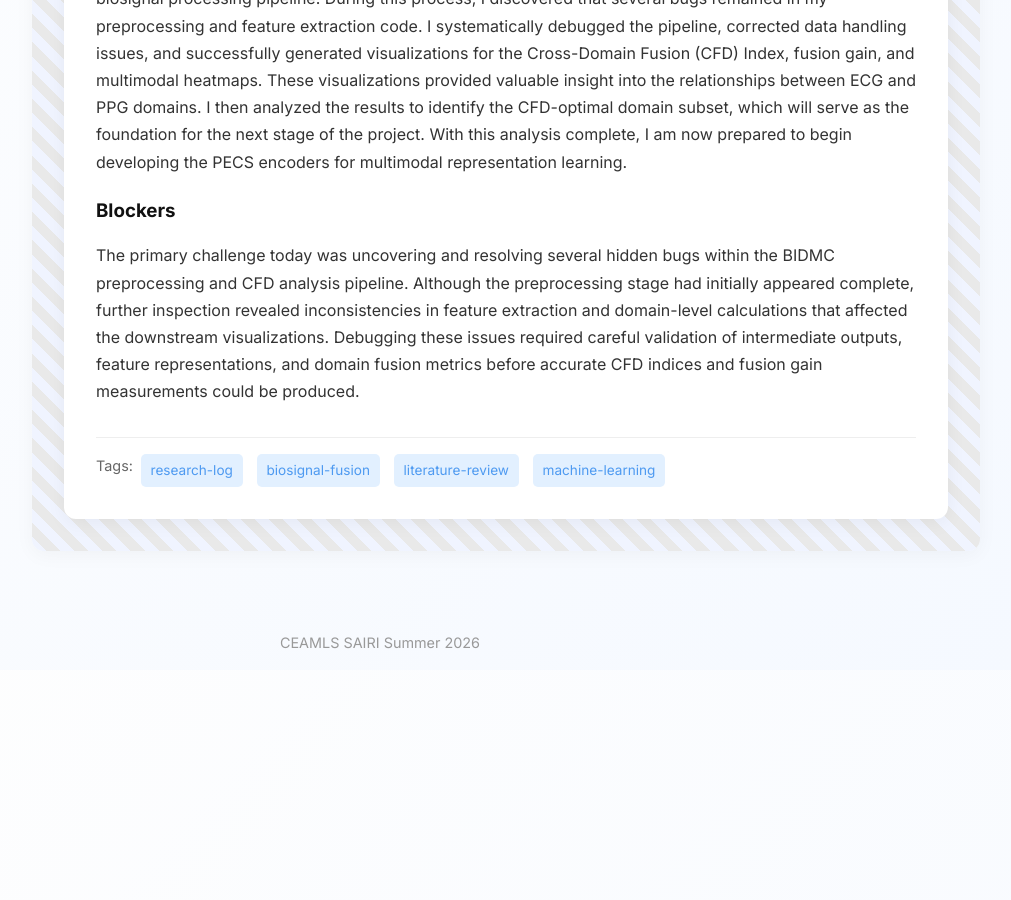
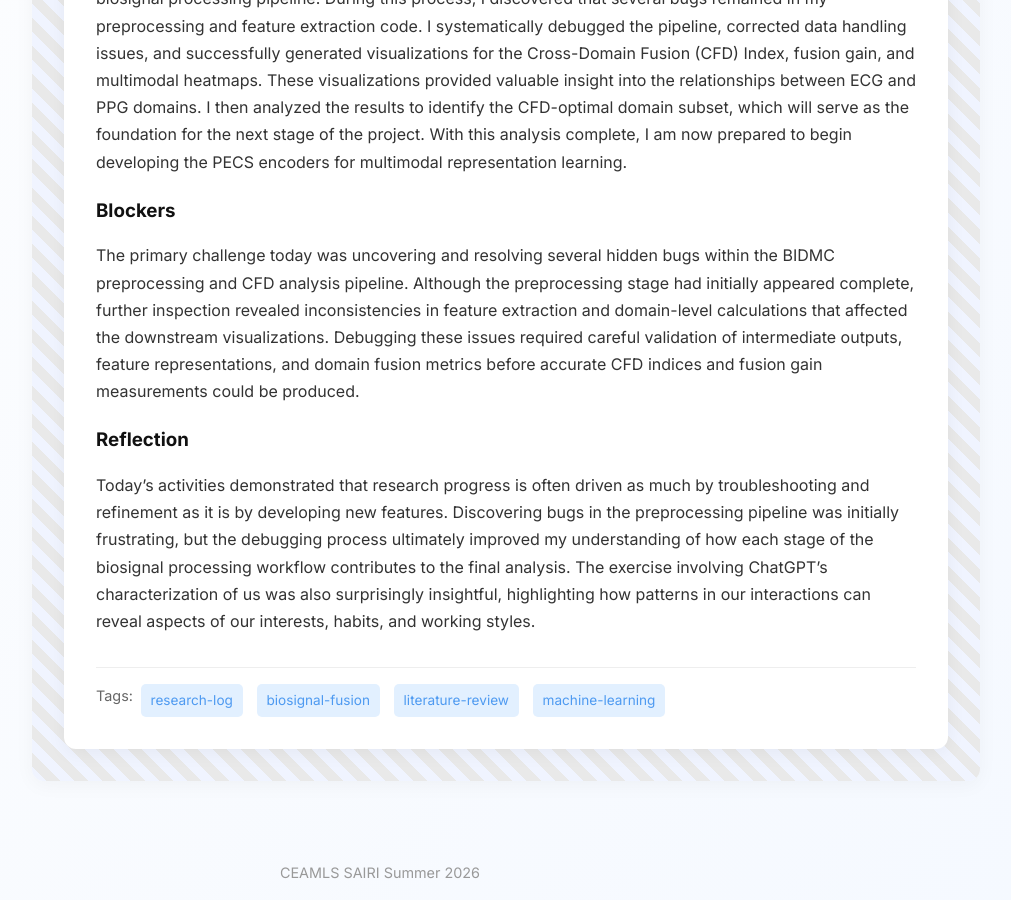
Before and after one commit to Kosiso7-og/Kosiso7-ogceamls26.github.io, a Jekyll site: the page built from _posts/2026-06-10-day-12.md, in a window 1280 px wide and 900 px high, scrolled down 747 px. Shown: the whole window, without its empty margins (260-1271 px from the left). Built offline with Jekyll 4.4.1, drawn with Linux system fonts in a browser that asks for light colours; before the commit the page ends 1417 px from its top, so only the background shows below that.

Commit message:
Update Day 12 entry with reflections and blockers
Added reflections on research activities, challenges faced, and insights gained during the literature review and CFD analysis.

```diff
--- a/_posts/2026-06-10-day-12.md
+++ b/_posts/2026-06-10-day-12.md
@@ -4,12 +4,18 @@ title: "Day 12 — CFD Analysis, Literature Review Techniques, and Research Comm
 date: 2026-06-10
 permalink: /day12.html
 tags: ["research-log", "biosignal-fusion", "literature-review", "machine-learning"]
+
 what_i_learned: |
   Today began with a research lab session where I worked on the literature assignment that Dr. Pandey had assigned during the previous session. This provided an opportunity to revisit several research papers and strengthen my understanding of how to critically evaluate scientific literature. Later, we joined the literature review session, which focused on practical research communication skills. During this session, we learned about transitions and signal phrases, both of which are essential for creating coherent and well-structured academic writing. We also learned the LOCK framework for reading papers and articles more effectively, as well as the PEACCC framework for organizing and communicating ideas in a clear and persuasive manner.
 
   We had an engaging activity involving asking ChatGPT to describe our character based on our previous conversations. It was interesting to see how AI systems can identify recurring patterns, interests, and personality traits from long-term interactions. The exercise highlighted both the capabilities of modern AI systems and the importance of maintaining thoughtful and consistent communication.
 
   After the literature review session, I returned to the research lab and continued working on the BIDMC biosignal processing pipeline. During this process, I discovered that several bugs remained in my preprocessing and feature extraction code. I systematically debugged the pipeline, corrected data handling issues, and successfully generated visualizations for the Cross-Domain Fusion (CFD) Index, fusion gain, and multimodal heatmaps. These visualizations provided valuable insight into the relationships between ECG and PPG domains. I then analyzed the results to identify the CFD-optimal domain subset, which will serve as the foundation for the next stage of the project. With this analysis complete, I am now prepared to begin developing the PECS encoders for multimodal representation learning.
+
 blockers: |
   The primary challenge today was uncovering and resolving several hidden bugs within the BIDMC preprocessing and CFD analysis pipeline. Although the preprocessing stage had initially appeared complete, further inspection revealed inconsistencies in feature extraction and domain-level calculations that affected the downstream visualizations. Debugging these issues required careful validation of intermediate outputs, feature representations, and domain fusion metrics before accurate CFD indices and fusion gain measurements could be produced.
+
+reflection: |
+  Today's activities demonstrated that research progress is often driven as much by troubleshooting and refinement as it is by developing new features. Discovering bugs in the preprocessing pipeline was initially frustrating, but the debugging process ultimately improved my understanding of how each stage of the biosignal processing workflow contributes to the final analysis.
+  The exercise involving ChatGPT's characterization of us was also surprisingly insightful, highlighting how patterns in our interactions can reveal aspects of our interests, habits, and working styles.
 ---
```
